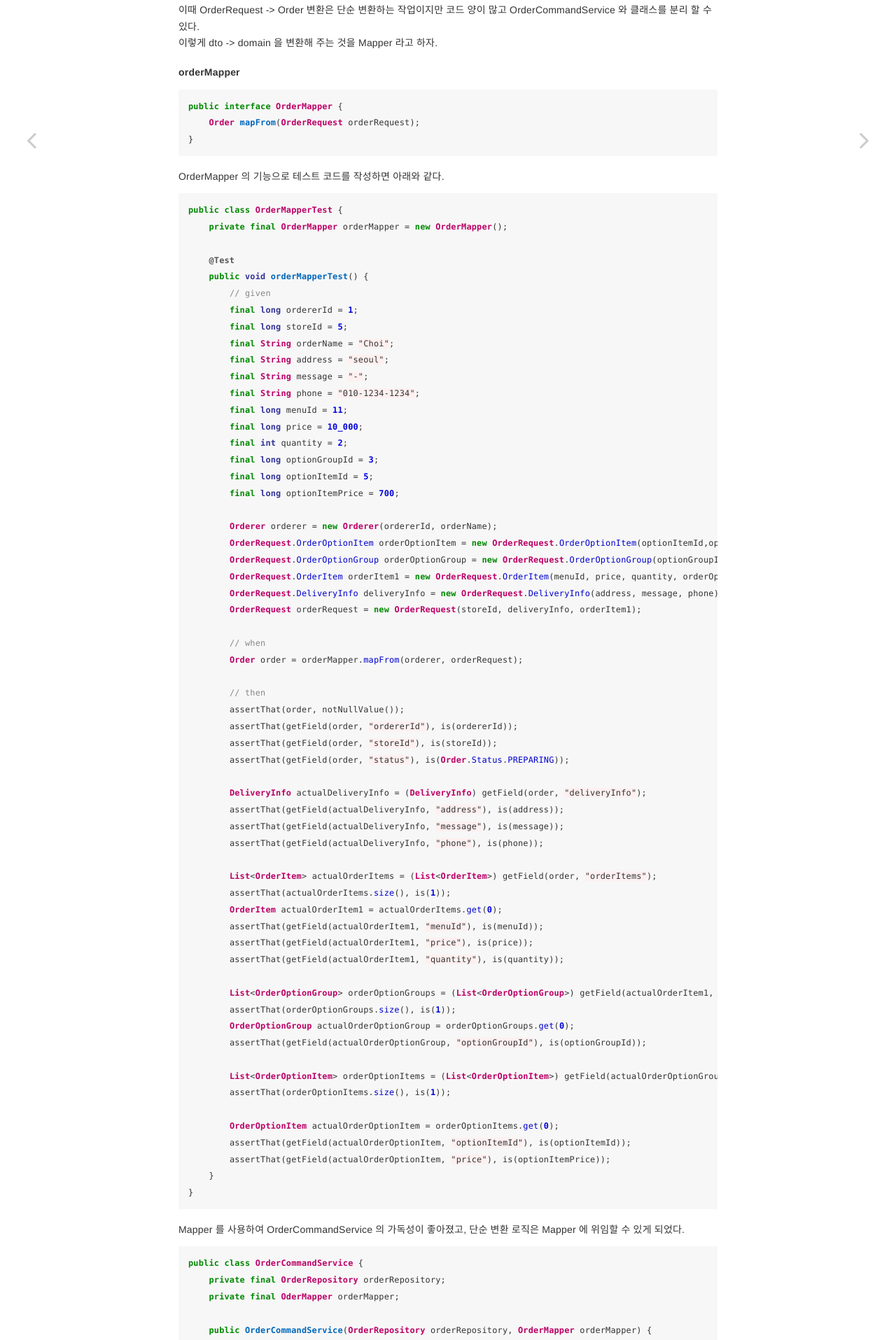
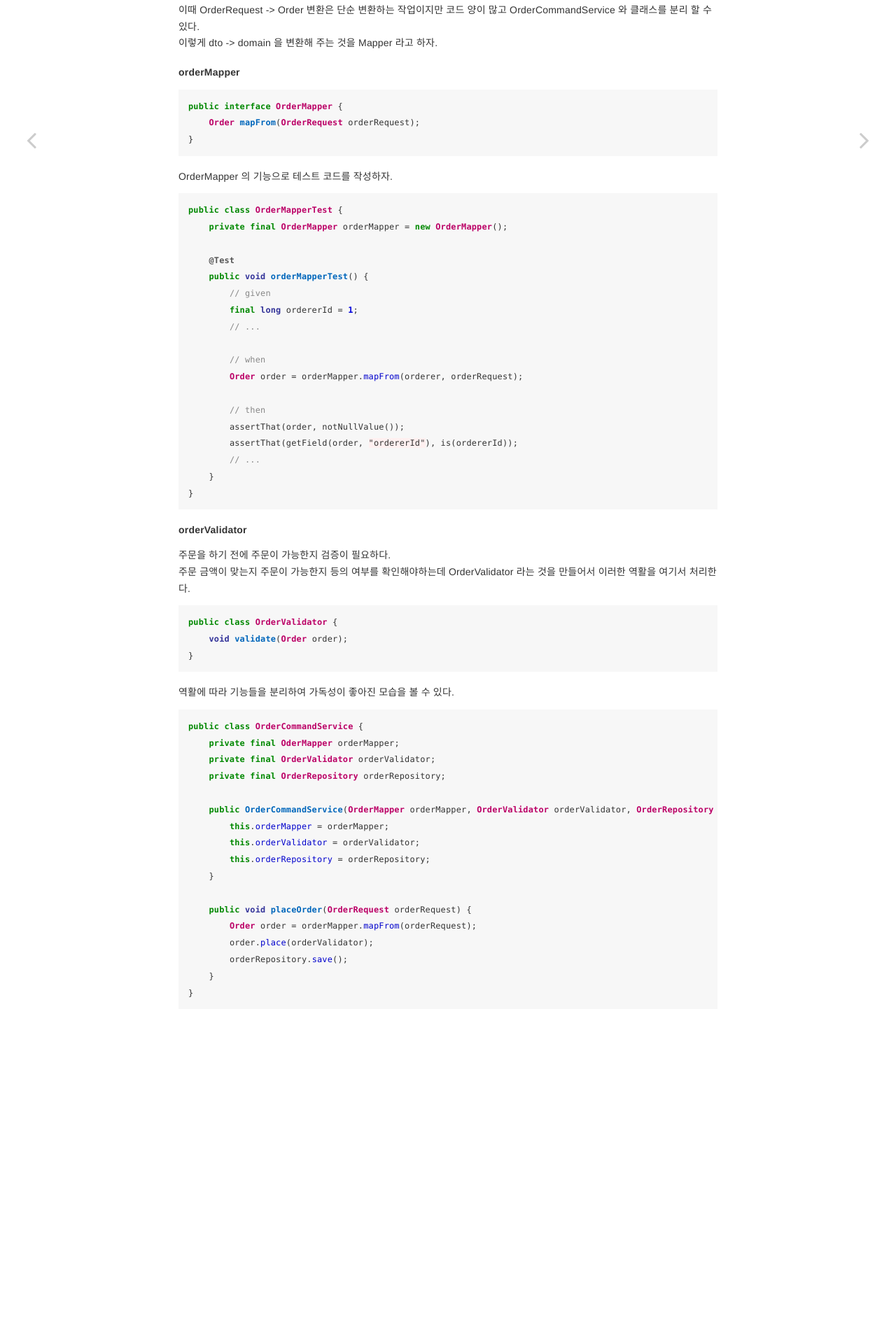
Before and after one commit to ByeongUkChoi/ddd-study, a Jekyll site: the page built from docs/_posts/application/2021-04-05-order-service.md, in a window 1280 px wide. Shown: the part 1846-3761 px from the top of the page at 70% size. Built offline with Jekyll 4.4.1, drawn with Linux system fonts in a browser that asks for light colours; some of the changed text lies outside the part shown.

Commit message:
Add order validator

````diff
--- a/docs/_posts/application/2021-04-05-order-service.md
+++ b/docs/_posts/application/2021-04-05-order-service.md
@@ -83,7 +83,7 @@ public interface OrderMapper {
     Order mapFrom(OrderRequest orderRequest);
 }
 ```
-OrderMapper 의 기능으로 테스트 코드를 작성하면 아래와 같다.
+OrderMapper 의 기능으로 테스트 코드를 작성하자.
 ```java
 public class OrderMapperTest {
     private final OrderMapper orderMapper = new OrderMapper();
@@ -92,24 +92,7 @@ public class OrderMapperTest {
     public void orderMapperTest() {
         // given
         final long ordererId = 1;
-        final long storeId = 5;
-        final String orderName = "Choi";
-        final String address = "seoul";
-        final String message = "-";
-        final String phone = "010-1234-1234";
-        final long menuId = 11;
-        final long price = 10_000;
-        final int quantity = 2;
-        final long optionGroupId = 3;
-        final long optionItemId = 5;
-        final long optionItemPrice = 700;
-
-        Orderer orderer = new Orderer(ordererId, orderName);
-        OrderRequest.OrderOptionItem orderOptionItem = new OrderRequest.OrderOptionItem(optionItemId,optionItemPrice);
-        OrderRequest.OrderOptionGroup orderOptionGroup = new OrderRequest.OrderOptionGroup(optionGroupId, orderOptionItem);
-        OrderRequest.OrderItem orderItem1 = new OrderRequest.OrderItem(menuId, price, quantity, orderOptionGroup);
-        OrderRequest.DeliveryInfo deliveryInfo = new OrderRequest.DeliveryInfo(address, message, phone);
-        OrderRequest orderRequest = new OrderRequest(storeId, deliveryInfo, orderItem1);
+        // ...
 
         // when
         Order order = orderMapper.mapFrom(orderer, orderRequest);
@@ -117,50 +100,37 @@ public class OrderMapperTest {
         // then
         assertThat(order, notNullValue());
         assertThat(getField(order, "ordererId"), is(ordererId));
-        assertThat(getField(order, "storeId"), is(storeId));
-        assertThat(getField(order, "status"), is(Order.Status.PREPARING));
-
-        DeliveryInfo actualDeliveryInfo = (DeliveryInfo) getField(order, "deliveryInfo");
-        assertThat(getField(actualDeliveryInfo, "address"), is(address));
-        assertThat(getField(actualDeliveryInfo, "message"), is(message));
-        assertThat(getField(actualDeliveryInfo, "phone"), is(phone));
-
-        List<OrderItem> actualOrderItems = (List<OrderItem>) getField(order, "orderItems");
-        assertThat(actualOrderItems.size(), is(1));
-        OrderItem actualOrderItem1 = actualOrderItems.get(0);
-        assertThat(getField(actualOrderItem1, "menuId"), is(menuId));
-        assertThat(getField(actualOrderItem1, "price"), is(price));
-        assertThat(getField(actualOrderItem1, "quantity"), is(quantity));
-
-        List<OrderOptionGroup> orderOptionGroups = (List<OrderOptionGroup>) getField(actualOrderItem1, "orderOptionGroups");
-        assertThat(orderOptionGroups.size(), is(1));
-        OrderOptionGroup actualOrderOptionGroup = orderOptionGroups.get(0);
-        assertThat(getField(actualOrderOptionGroup, "optionGroupId"), is(optionGroupId));
-
-        List<OrderOptionItem> orderOptionItems = (List<OrderOptionItem>) getField(actualOrderOptionGroup, "orderOptionItems");
-        assertThat(orderOptionItems.size(), is(1));
-
-        OrderOptionItem actualOrderOptionItem = orderOptionItems.get(0);
-        assertThat(getField(actualOrderOptionItem, "optionItemId"), is(optionItemId));
-        assertThat(getField(actualOrderOptionItem, "price"), is(optionItemPrice));
+        // ...
     }
 }
 ```
 
+##### orderValidator
+주문을 하기 전에 주문이 가능한지 검증이 필요하다.
+주문 금액이 맞는지 주문이 가능한지 등의 여부를 확인해야하는데 OrderValidator 라는 것을 만들어서 이러한 역활을 여기서 처리한다.
 
-Mapper 를 사용하여 OrderCommandService 의 가독성이 좋아졌고, 단순 변환 로직은 Mapper 에 위임할 수 있게 되었다.
+```java
+public class OrderValidator {
+    void validate(Order order);
+}
+```
+
+역활에 따라 기능들을 분리하여 가독성이 좋아진 모습을 볼 수 있다.
 ```java
 public class OrderCommandService {
+    private final OderMapper orderMapper;
+    private final OrderValidator orderValidator;
     private final OrderRepository orderRepository;
-    private final OderMapper orderMapper;
 
-    public OrderCommandService(OrderRepository orderRepository, OrderMapper orderMapper) {
+    public OrderCommandService(OrderMapper orderMapper, OrderValidator orderValidator, OrderRepository orderRepository) {
+        this.orderMapper = orderMapper;
+        this.orderValidator = orderValidator;
         this.orderRepository = orderRepository;
-        this.orderMapper = orderMapper;
     }
 
     public void placeOrder(OrderRequest orderRequest) {
         Order order = orderMapper.mapFrom(orderRequest);
+        order.place(orderValidator);
         orderRepository.save();
     }
 }
````
Also changed, not shown: 1 other file.
